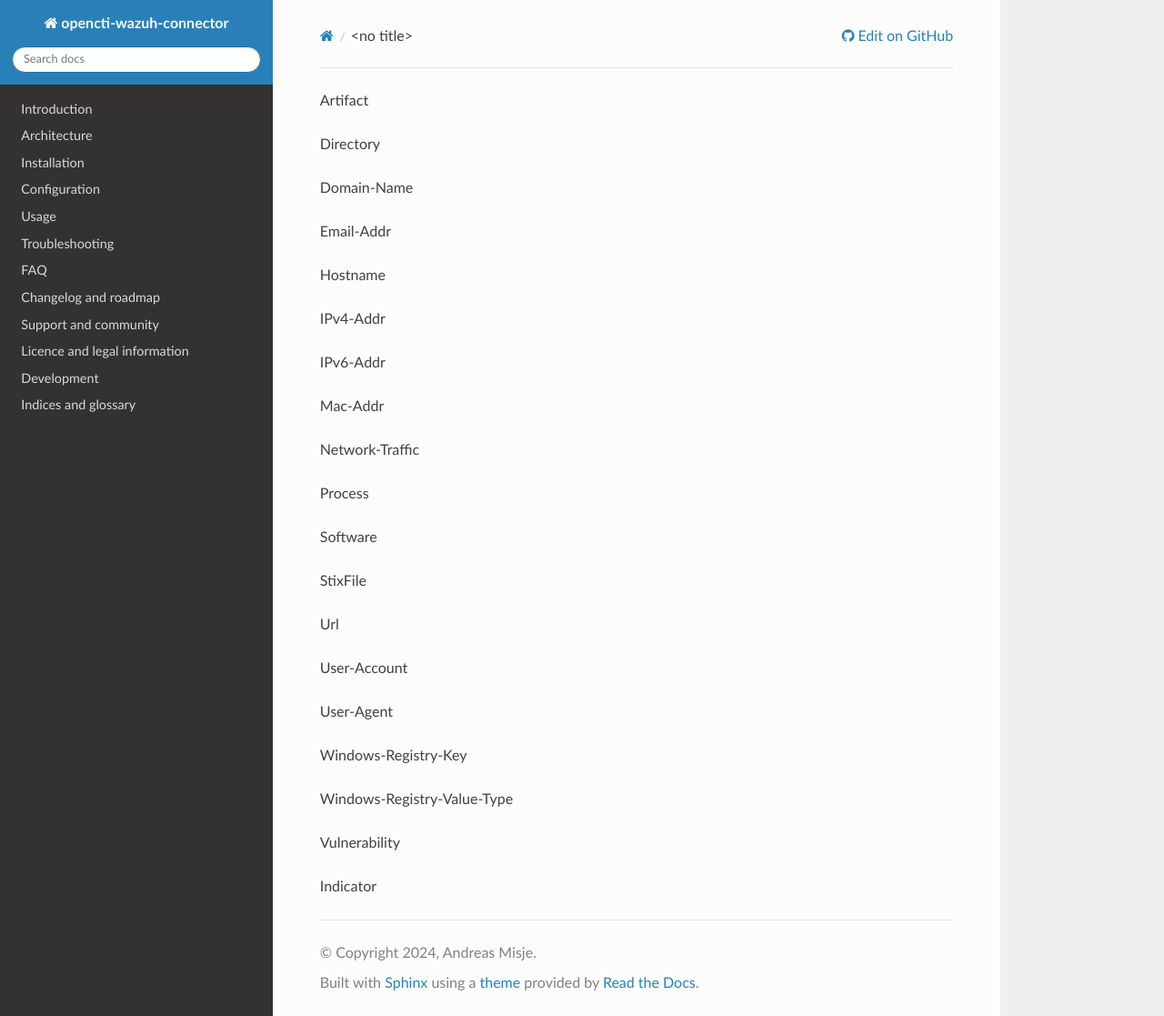
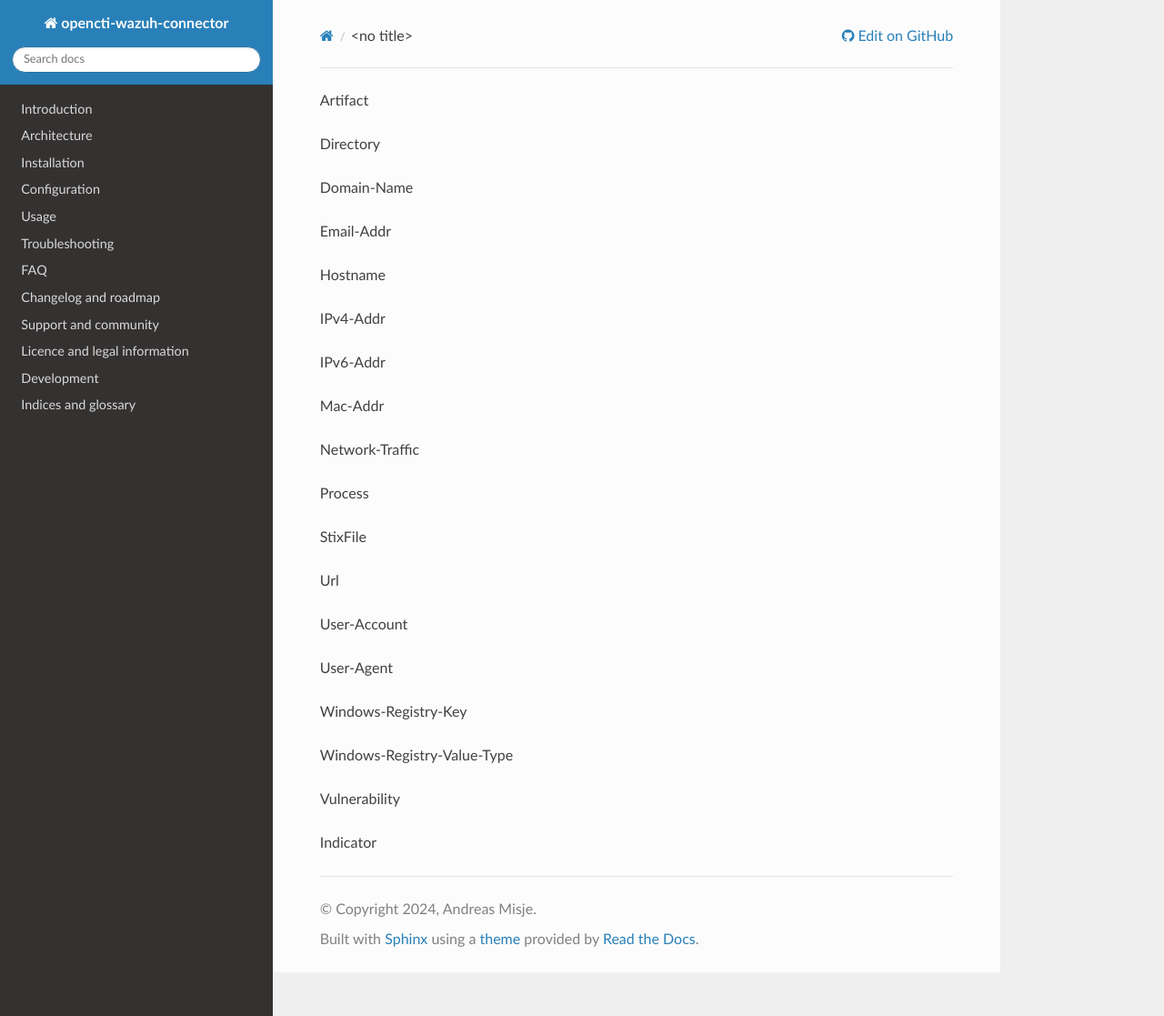
Before and after one commit to misje/opencti-wazuh-connector, a Sphinx documentation site: the page built from docs/source/supported_entities.rst, in a window 1280 px wide and 1117 px high. Shown: the whole window at 91% size. Built offline with Sphinx 7.4.7 and the Read the Docs theme 2.0.0, drawn with Linux system fonts in a browser that asks for light colours.

Commit message:
Remove yet another reference to Software in supported entities

```diff
--- a/docs/source/supported_entities.rst
+++ b/docs/source/supported_entities.rst
@@ -8,7 +8,6 @@
 - Mac-Addr
 - Network-Traffic
 - Process
-- Software
 - StixFile
 - Url
 - User-Account
```
